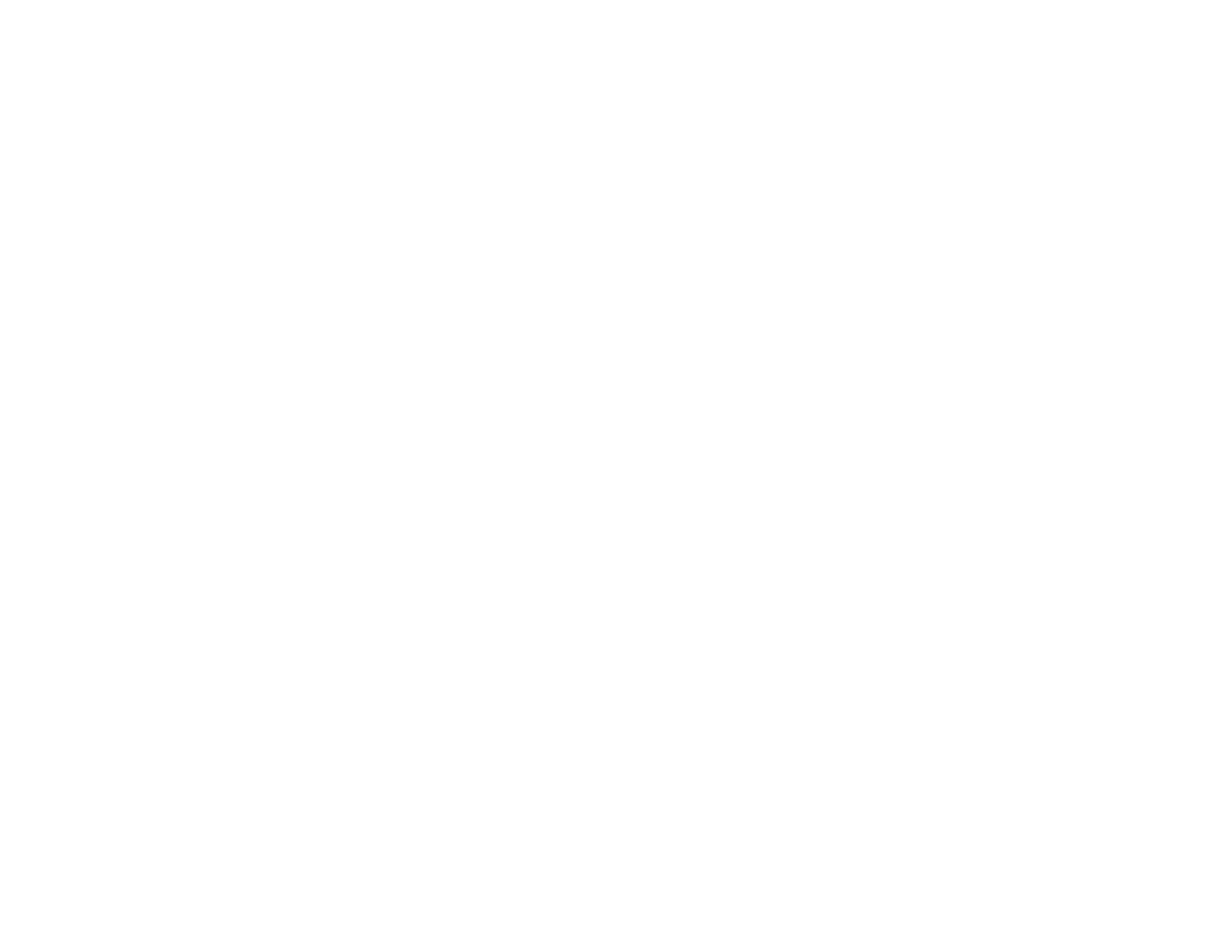
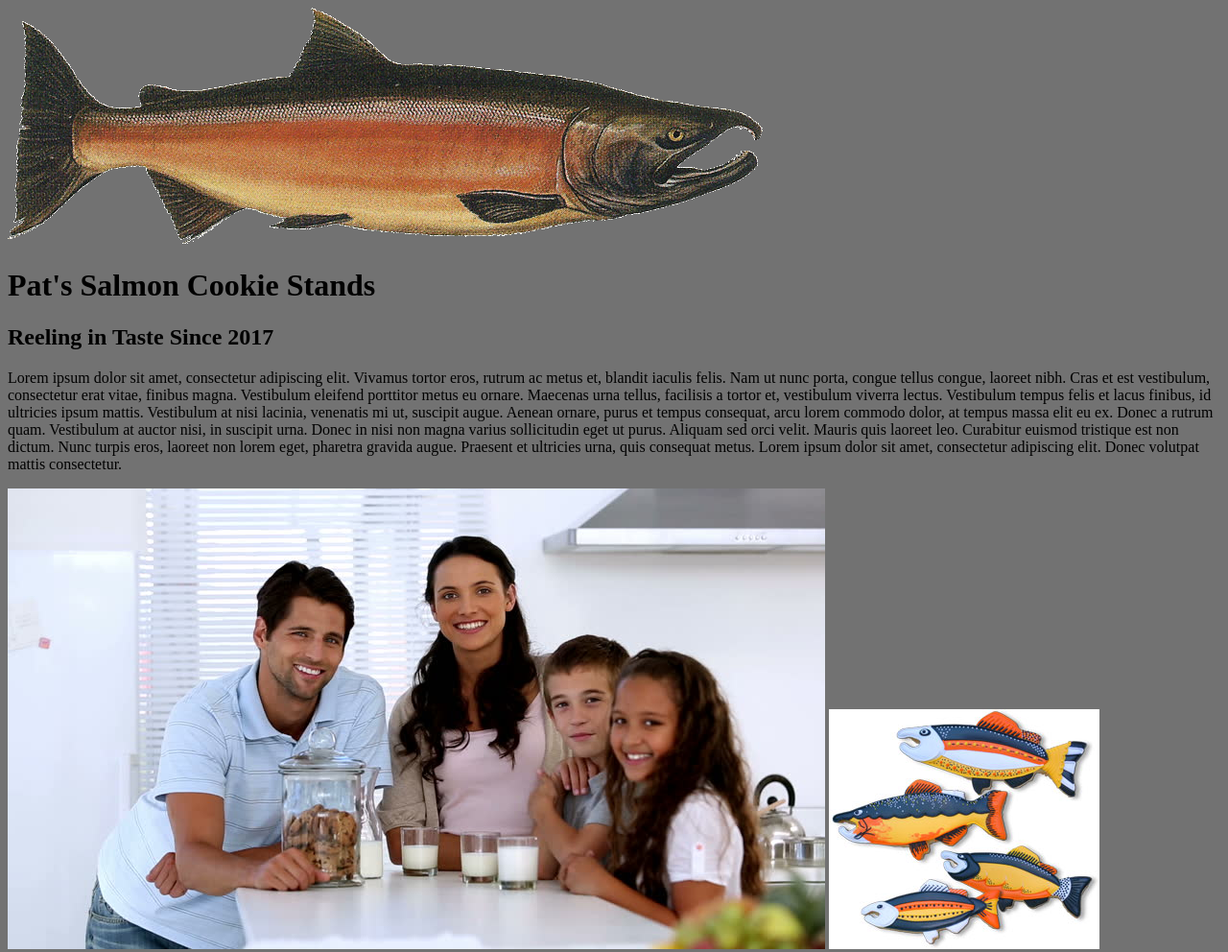
Before and after one commit to jbbd/cookie-stand, a plain HTML site: page index.html in a window 1280 px wide. Shown: the top 992 px of the page at 96% size. Before the commit the page ends 800 px from the top, so only its background shows below. Drawn offline with Linux system fonts and the light colour scheme.

Commit message:
added assets and style directories

```diff
--- a/index.html
+++ b/index.html
@@ -2,9 +2,30 @@
 <html>
 <head>
   <title>Pat's Salmon Cookie Stands</title>
+  <link rel='stylesheet' type='text/css' href='styles/styles.css'>
 </head>
 <body>
+  <img id='salmonPic' src="assets/salmon.png" alt="a salmon">
+  <h1>Pat's Salmon Cookie Stands</h1>
+  <h2>Reeling in Taste Since 2017</h2>
+  <p>Lorem ipsum dolor sit amet, consectetur adipiscing elit. Vivamus tortor eros,
+    rutrum ac metus et, blandit iaculis felis. Nam ut nunc porta, congue tellus
+    congue, laoreet nibh. Cras et est vestibulum, consectetur erat vitae, finibus
+    magna. Vestibulum eleifend porttitor metus eu ornare. Maecenas urna tellus,
+    facilisis a tortor et, vestibulum viverra lectus. Vestibulum tempus felis et
+    lacus finibus, id ultricies ipsum mattis. Vestibulum at nisi lacinia, venenatis
+    mi ut, suscipit augue. Aenean ornare, purus et tempus consequat, arcu lorem
+    commodo dolor, at tempus massa elit eu ex. Donec a rutrum quam.
 
+    Vestibulum at auctor nisi, in suscipit urna. Donec in nisi non magna varius
+    sollicitudin eget ut purus. Aliquam sed orci velit. Mauris quis laoreet leo.
+    Curabitur euismod tristique est non dictum. Nunc turpis eros, laoreet non
+    lorem eget, pharetra gravida augue. Praesent et ultricies urna, quis consequat
+    metus. Lorem ipsum dolor sit amet, consectetur adipiscing elit. Donec volutpat
+    mattis consectetur.</p>
+    <img src="assets/family.jpg" alt="A smiling family">
+    <img src="assets/fishies.jpg" alt="A school of fish">
+    <img src="assets/shirt.jpg" alt='A shirt with a fish on it'>
 </body>
 <footer></footer>
 </html>
--- a/scripts.js
+++ b/scripts.js
@@ -225,3 +225,9 @@ var alki = {
     document.getElementById('list5').appendChild(totalCookies);
   }
 };
+
+firstAndPike.publishList();
+seatacAirport.publishList();
+seattleCenter.publishList();
+capitolHill.publishList();
+alki.publishList();
--- /dev/null
+++ b/styles/styles.css
@@ -0,0 +1,3 @@
+body{
+  background-color: #727272;
+}
```
Also changed, not shown: assets/family.jpg (added), assets/fishies.jpg (added), assets/salmon.png (added), assets/shirt.jpg (added).
